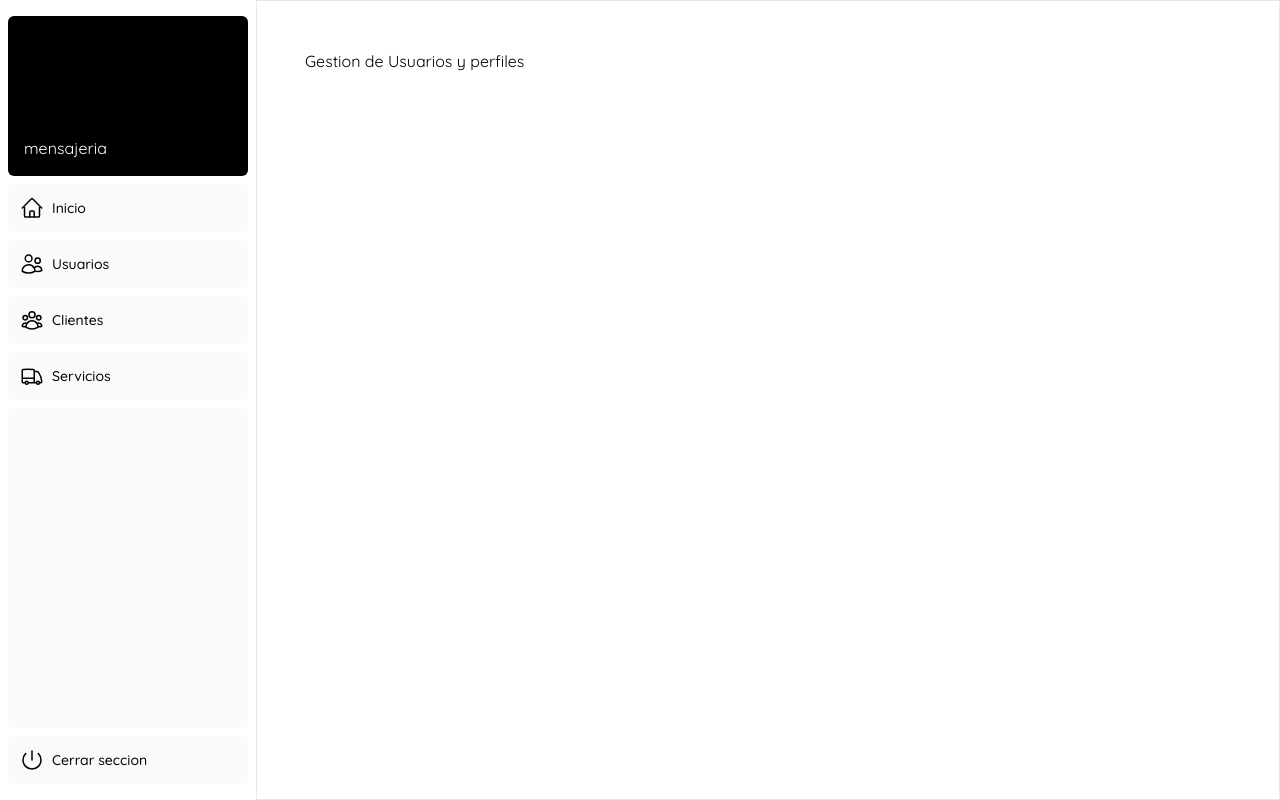
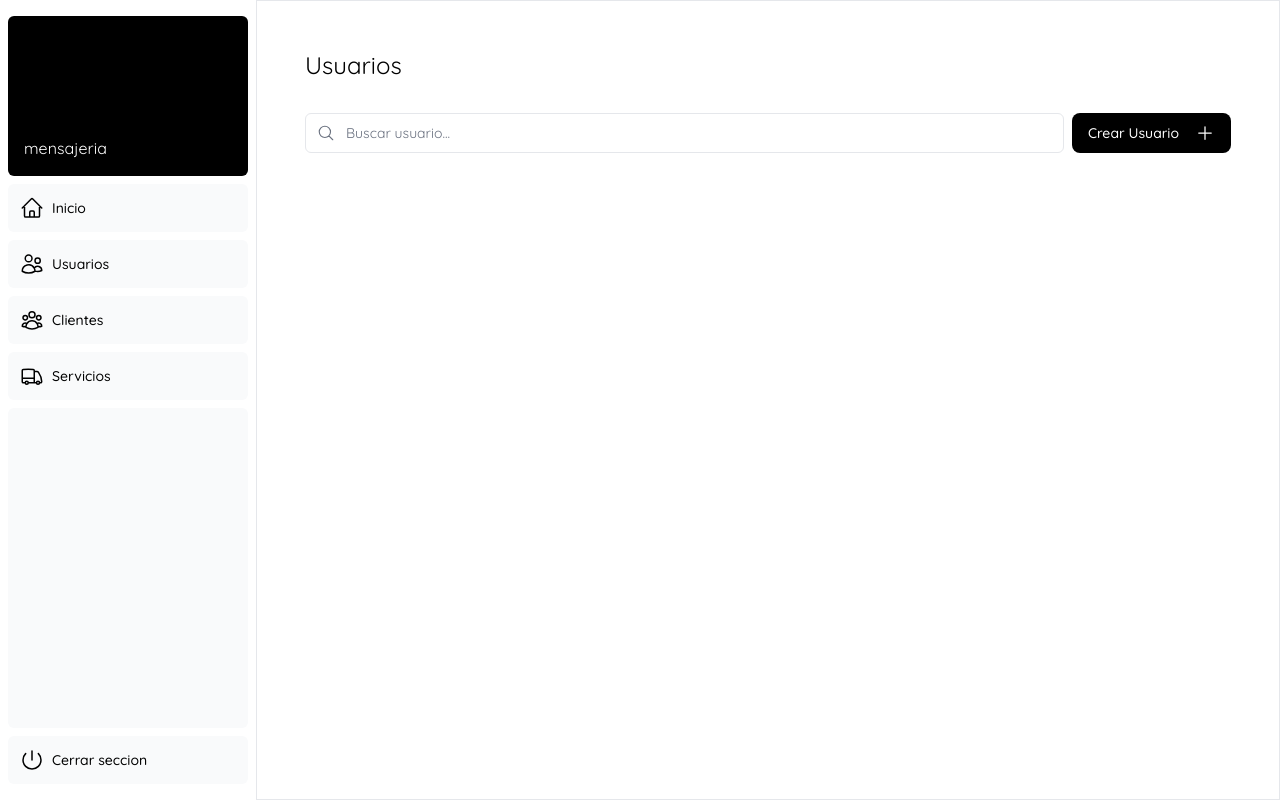
Before and after one commit to Jhonii10/db-mensajeria-app, a Next.js app in the folder frontend/: page /dashboard/users in a window 1280 px wide. Built offline with nearby package versions, Linux system fonts and the light colour scheme.

Commit message:
added search and button create users in page users

```diff
--- a/frontend/app/dashboard/users/page.jsx
+++ b/frontend/app/dashboard/users/page.jsx
@@ -1,9 +1,22 @@
+import Search from '@/app/ui/components/search'
+import CreateUser from '@/app/ui/dashboard/users/buttons'
+import { quicksand } from '@/app/ui/font/quicksand'
 import React from 'react'
 
 export default function Page() {
   return (
-    <div>
-      Gestion de Usuarios y perfiles
+    <div className="w-full">
+      <div className="flex w-full items-center justify-between">
+        <h1 className={`${quicksand.className} text-2xl`}>Usuarios</h1>
+      </div>
+      <div className="mt-4 flex items-center justify-between gap-2 md:mt-8">
+        <Search placeholder={'Buscar usuario...'}/>
+        <CreateUser/>
+      </div>
+       {/* table */}
+      <div className="mt-5 flex w-full justify-center">
+        {/* pagination */}
+      </div>
     </div>
   )
 }
--- /dev/null
+++ b/frontend/app/ui/components/search.jsx
@@ -0,0 +1,19 @@
+import { MagnifyingGlassIcon } from '@heroicons/react/24/outline';
+import React from 'react';
+
+const Search = ({placeholder}) => {
+    return (
+        <div className="relative flex flex-1 flex-shrink-0">
+      <label htmlFor="search" className="sr-only">
+        Buscador
+      </label>
+      <input
+        className="peer block w-full rounded-md border border-gray-200 py-[9px] pl-10 text-sm outline-2 placeholder:text-gray-500"
+        placeholder={placeholder}
+      />
+      <MagnifyingGlassIcon className="absolute left-3 top-1/2 h-[18px] w-[18px] -translate-y-1/2 text-gray-500 peer-focus:text-gray-900" />
+    </div>
+    );
+}
+
+export default Search;
--- /dev/null
+++ b/frontend/app/ui/dashboard/users/buttons.jsx
@@ -0,0 +1,15 @@
+import { PlusIcon } from '@heroicons/react/24/outline'
+import Link from 'next/link'
+import React from 'react'
+
+export default function CreateUser() {
+  return (
+    <Link
+      href="/dashboard/users/#create"
+      className="flex h-10 items-center rounded-lg bg-black px-4 text-sm font-medium text-white transition-colors focus-visible:outline focus-visible:outline-2 focus-visible:outline-offset-2"
+    >
+      <span className="hidden md:block">Crear Usuario</span>{' '}
+      <PlusIcon className="h-5 md:ml-4" />
+    </Link>
+  )
+}
--- a/frontend/app/ui/login/loginForm.jsx
+++ b/frontend/app/ui/login/loginForm.jsx
@@ -6,12 +6,13 @@ import {
     KeyIcon,
     ArrowRightIcon,
   } from '@heroicons/react/24/outline';
-import Button from './button';
+
 import Link from 'next/link';
 import UseAuthStore from '@/app/hooks/useAuthStore';
 import toast from 'react-hot-toast';
 import { useRouter } from 'next/navigation';
 import Cookies from 'js-cookie';
+import Button from '../components/button';
 
 const quicksand = Quicksand({ subsets: ["latin"] });
 
--- a/frontend/app/ui/register/registerForm.jsx
+++ b/frontend/app/ui/register/registerForm.jsx
@@ -2,7 +2,8 @@ import { ArrowRightIcon, AtSymbolIcon, KeyIcon } from '@heroicons/react/24/outli
 import { Quicksand } from 'next/font/google';
 import Link from 'next/link';
 import React from 'react';
-import Button from '../login/button';
+import Button from '../components/button';
+
 const quicksand = Quicksand({ subsets: ["latin"] });
 
 function RegisterButton() {
```
Also changed, not shown: frontend/app/ui/components/button.jsx (renamed from frontend/app/ui/login/button.jsx).
